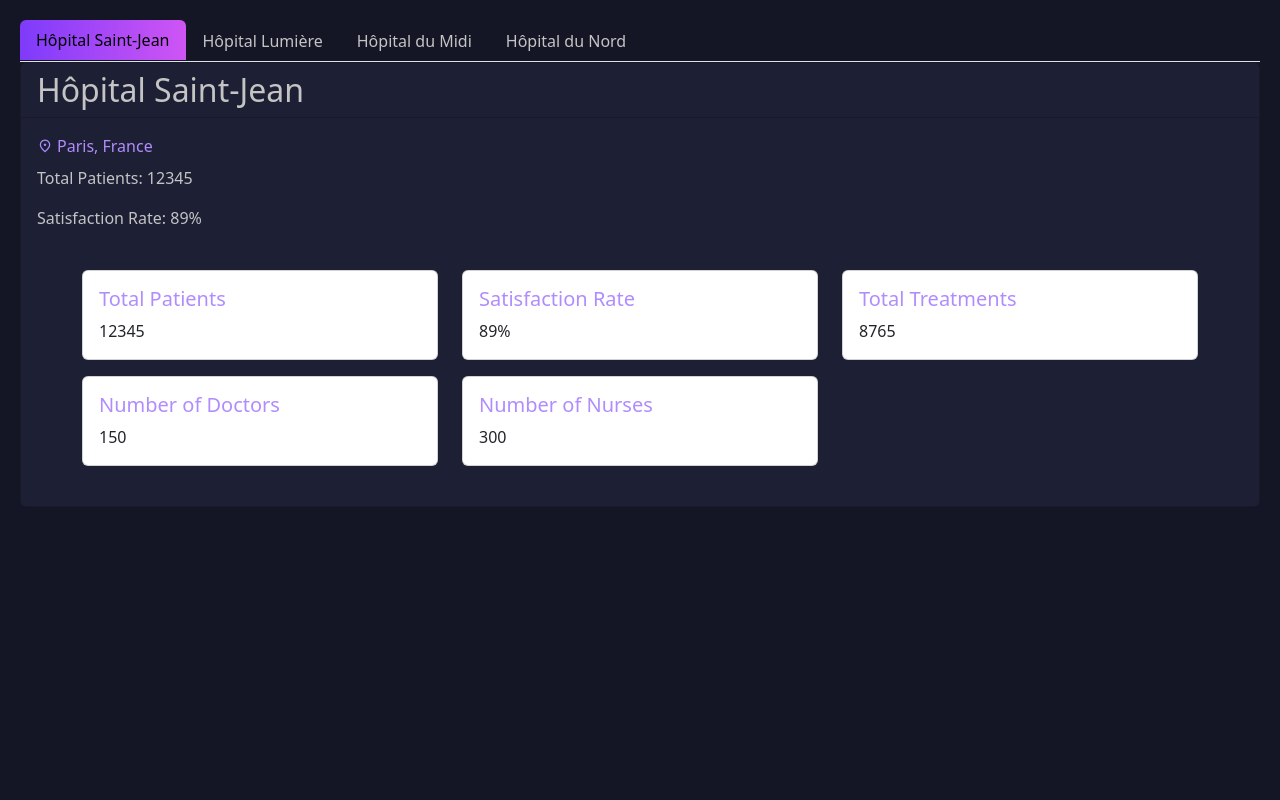
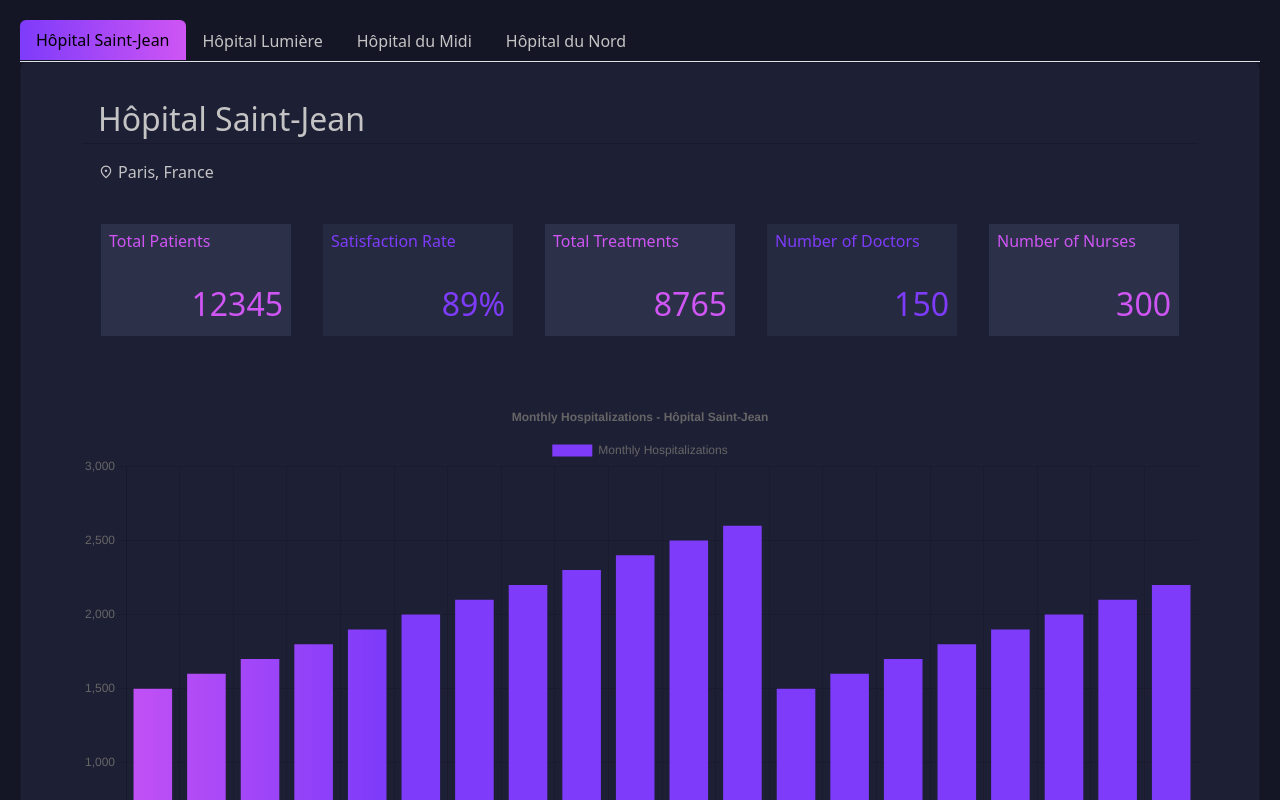
Before and after one commit to imdounia/hospitals-dashboard, a Vue app: page / in a window 1280 px wide. Shown: the top 800 px of the page. Built offline with nearby package versions, Linux system fonts and the light colour scheme.

Commit message:
add graph for monthy hospitalization

```diff
--- a/package.json
+++ b/package.json
@@ -8,6 +8,7 @@
   },
   "dependencies": {
     "bootstrap": "^5.3.3",
+    "chart.js": "^4.4.4",
     "core-js": "^3.8.3",
     "vue": "^3.2.13"
   },
--- a/src/assets/styles.css
+++ b/src/assets/styles.css
@@ -1,6 +1,7 @@
 :root {
   --backgournd: #141626;
   --background-card: #1D1F35;
+  --dark-blue: #262A41;
   --primary-color: #CF55F4;
   --secondary-color: #7E3BFA;
   --gradient-color: linear-gradient(to left, var(--primary-color), var(--secondary-color));
--- a/src/components/Hospitals.vue
+++ b/src/components/Hospitals.vue
@@ -13,9 +13,10 @@
       <div class="tab-pane fade" :class="{ show: currentTab === index, active: currentTab === index }"
            v-for="(hospital, index) in hospitals" :key="'content-' + hospital.name">
         <div class="custom-card card">
-          <h2 class="card-header">
+          <div class="container my-4">
+          <div class="card-header fs-2 pb-0">
             {{ hospital.name }}
-          </h2>
+          </div>
           <div class="card-body">
               <div class="d-flex align-items-center card-title">
                   <span class="material-symbols-outlined fs-6 me-1">
@@ -23,44 +24,37 @@
                     </span>
                     <div>{{ hospital.location }}</div>
                 </div>
+          </div>
 
-            <p class="card-text">Total Patients: {{ hospital.overview.totalPatients }}</p>
-            <p class="card-text">Satisfaction Rate: {{ hospital.overview.satisfactionRate }}</p>
-          </div>
-          <div class="container my-4">
-          <div class="row">
-            <div class="col-12 col-md-6 col-lg-4 mb-3">
-              <div class="card p-3">
-                <h5 class="card-title">Total Patients</h5>
-                <p class="card-text">{{ hospital.overview.totalPatients }}</p>
-              </div>
+          <div class="row justify-content-center">
+            <div class="hospital-overview p-2 col-12 col-md-6 col-lg-2 m-3 d-flex align-items-center flex-column justify-content-between">
+              <h5 class="card-title align-self-start fs-6">Total Patients</h5>
+              <p class="card-text align-self-end fs-2">{{ hospital.overview.totalPatients }}</p>
             </div>
-            <div class="col-12 col-md-6 col-lg-4 mb-3">
-              <div class="card p-3">
-                <h5 class="card-title">Satisfaction Rate</h5>
-                <p class="card-text">{{ hospital.overview.satisfactionRate }}</p>
-              </div>
+            <div class="hospital-overview p-2 col-12 col-md-6 col-lg-2 m-3 d-flex align-items-center flex-column justify-content-between">
+              <h5 class="card-title align-self-start fs-6">Satisfaction Rate</h5>
+              <p class="card-text align-self-end fs-2">{{ hospital.overview.satisfactionRate }}</p>
             </div>
-            <div class="col-12 col-md-6 col-lg-4 mb-3">
-              <div class="card p-3">
-                <h5 class="card-title">Total Treatments</h5>
-                <p class="card-text">{{ hospital.overview.totalTreatments }}</p>
-              </div>
+            <div class="hospital-overview p-2 col-12 col-md-6 col-lg-2 m-3 d-flex align-items-center flex-column justify-content-between">
+              <h5 class="card-title align-self-start fs-6">Total Treatments</h5>
+              <p class="card-text align-self-end fs-2">{{ hospital.overview.totalTreatments }}</p>
             </div>
-            <div class="col-12 col-md-6 col-lg-4 mb-3">
-              <div class="card p-3">
-                <h5 class="card-title">Number of Doctors</h5>
-                <p class="card-text">{{ hospital.overview.numberOfDoctors }}</p>
-              </div>
+            <div class="hospital-overview p-2 col-12 col-md-6 col-lg-2 m-3 d-flex align-items-center flex-column justify-content-between">
+              <h5 class="card-title align-self-start fs-6">Number of Doctors</h5>
+              <p class="card-text align-self-end fs-2">{{ hospital.overview.numberOfDoctors }}</p>
             </div>
-            <div class="col-12 col-md-6 col-lg-4 mb-3">
-              <div class="card p-3">
-                <h5 class="card-title">Number of Nurses</h5>
-                <p class="card-text">{{ hospital.overview.numberOfNurses }}</p>
-              </div>
+            <div class="hospital-overview p-2 col-12 col-md-6 col-lg-2 m-3 d-flex align-items-center flex-column justify-content-between">
+              <h5 class="card-title align-self-start fs-6">Number of Nurses</h5>
+              <p class="card-text align-self-end fs-2">{{ hospital.overview.numberOfNurses }}</p>
             </div>
           </div>
+
+
         </div>
+
+        <div class="container my-4">
+            <canvas :id="'hospitalChart-' + index"></canvas>
+          </div>
 
         </div>
       </div>
@@ -71,6 +65,9 @@
 <script>
 import '@/assets/styles.css';
 import hospitalData from '@/data/data_exemple1.JSON';
+import { Chart, BarController, BarElement, CategoryScale, LinearScale, Title, Tooltip, Legend } from 'chart.js';
+
+Chart.register(BarController, BarElement, CategoryScale, LinearScale, Title, Tooltip, Legend);
 
 export default {
     name:'hospitals',
@@ -79,19 +76,101 @@ export default {
       hospitals: hospitalData,
       currentTab: 0
     };
+  },
+  mounted() {
+    this.renderChart(this.hospitals[this.currentTab], this.currentTab);
+  },
+  watch: {
+    currentTab(newTab) {
+      this.$nextTick(() => {
+        this.renderChart(this.hospitals[newTab], newTab);
+      });
+    }
+  },
+  methods: {
+    renderChart(hospital, index) {
+      const ctx = document.getElementById(`hospitalChart-${index}`).getContext('2d');
+      const labels = hospital.monthlyHospitalizations.map(item => `${item.month} ${item.year}`);
+      const data = hospital.monthlyHospitalizations.map(item => item.value);
+
+      const gradient = ctx.createLinearGradient(0, 0, ctx.canvas.width, 0);
+      gradient.addColorStop(0, '#CF55F4');
+      gradient.addColorStop(1, '#7E3BFA');
+
+      if (this.chart) {
+        this.chart.destroy();
+      }
+
+      this.chart = new Chart(ctx, {
+        type: 'bar',
+        data: {
+          labels: labels,
+          datasets: [
+            {
+              label: 'Monthly Hospitalizations',
+              data: data,
+              backgroundColor: gradient,
+            }
+          ]
+        },
+        options: {
+          responsive: true,
+          scales: {
+            y: {
+              beginAtZero: true
+            }
+          },
+          plugins: {
+            legend: {
+              display: true
+            },
+            title: {
+              display: true,
+              text: `Monthly Hospitalizations - ${hospital.name}`
+            }
+          }
+        }
+      });
+    }
   }
 }
 </script>
 
 <style scoped>
+/* canvas {
+  max-width: 100%;
+  max-height: 2000px;
+} */
+/* @media (max-width: 600px) {
+  canvas {
+    max-height: 1500px;
+  }
+} */
+
 .custom-card {
   background: var(--background-card);
   color: var(--text-color);
 }
 
-.card-title {
+.hospital-overview {
+
+  height: 7rem;
+  /* padding: 20px;
+  border: 1px solid #ccc; */
+}
+
+.hospital-overview:nth-child(odd) {
+  color: var(--primary-color);
+  background-color: #2C3048;
+}
+.hospital-overview:nth-child(even) {
+  color: var(--secondary-color);
+  background-color: var(--dark-blue);
+}
+
+/* .card-title {
   color: #B18CFE;
-}
+} */
 
 /* .button-primary {
   background-color: #EE7DFF;
--- a/src/main.js
+++ b/src/main.js
@@ -3,5 +3,6 @@ import App from './App.vue'
 import '@/assets/styles.css';
 import 'bootstrap/dist/css/bootstrap.min.css';
 import 'bootstrap/dist/js/bootstrap.bundle.min.js';
+import 'chart.js';
 
 createApp(App).mount('#app')
```
Also changed, not shown: 1 other file (tests, documents, lock files or other folders).
